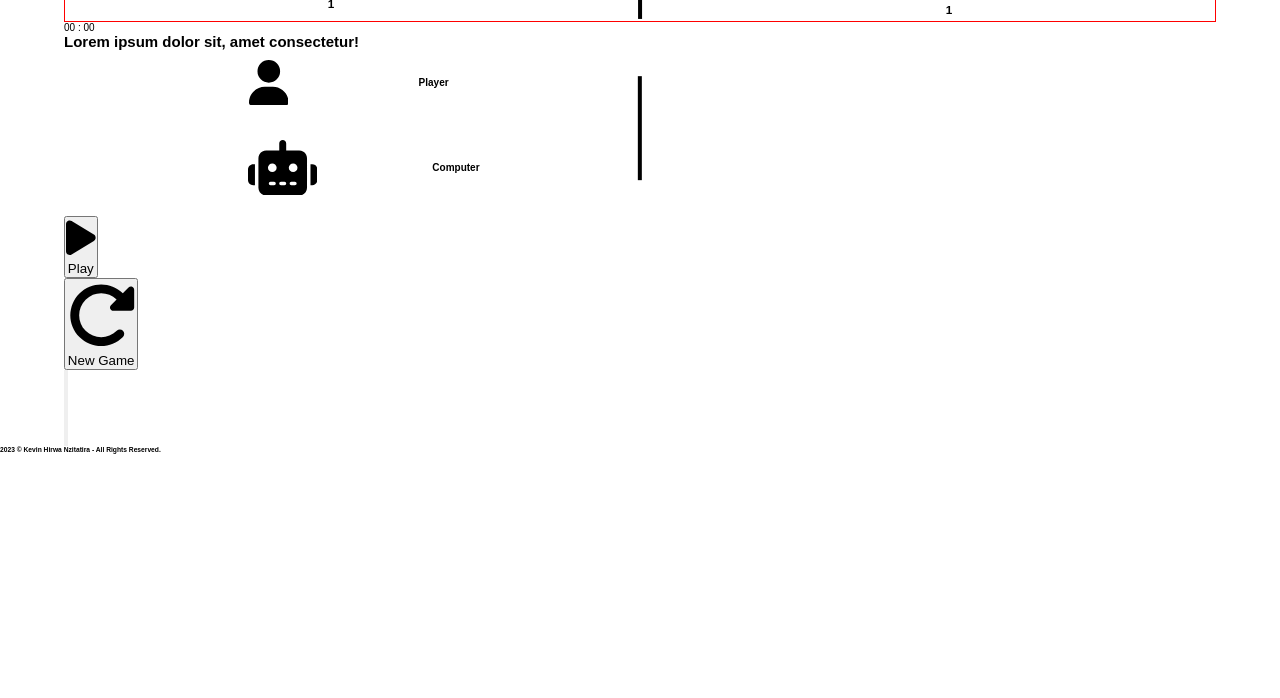
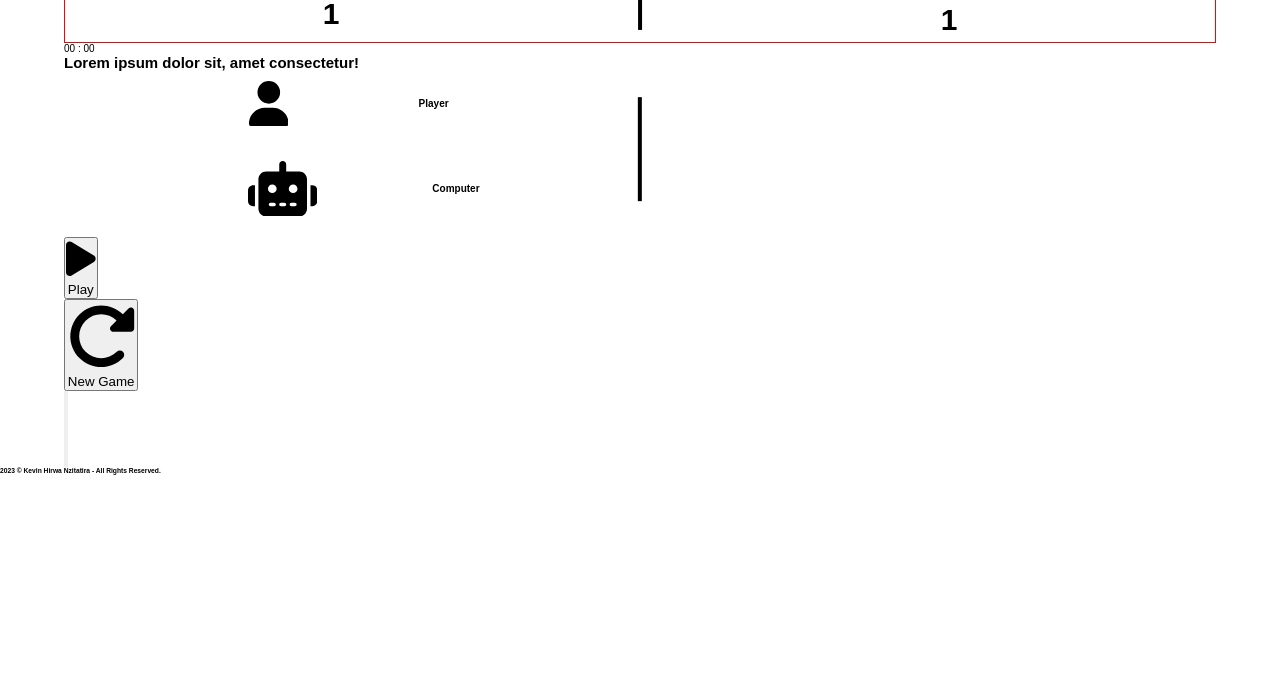
Before and after one commit to shail-patel-321/rock-paper-scissors-game, a plain HTML site: page index.html in a window 1280 px wide. Shown: the part 102-800 px from the top of the page. Drawn offline with Linux system fonts and the light colour scheme; a web font is replaced by a local one.

Commit message:
Add Layout of score

```diff
--- a/src/css/style.css
+++ b/src/css/style.css
@@ -90,3 +90,10 @@ body {
 .player-computer .icon svg {
     width: 50%;
 }
+
+/* Score */
+
+.score h3 {
+    font-weight: bolder;
+    font-size: 3rem;
+}
```
